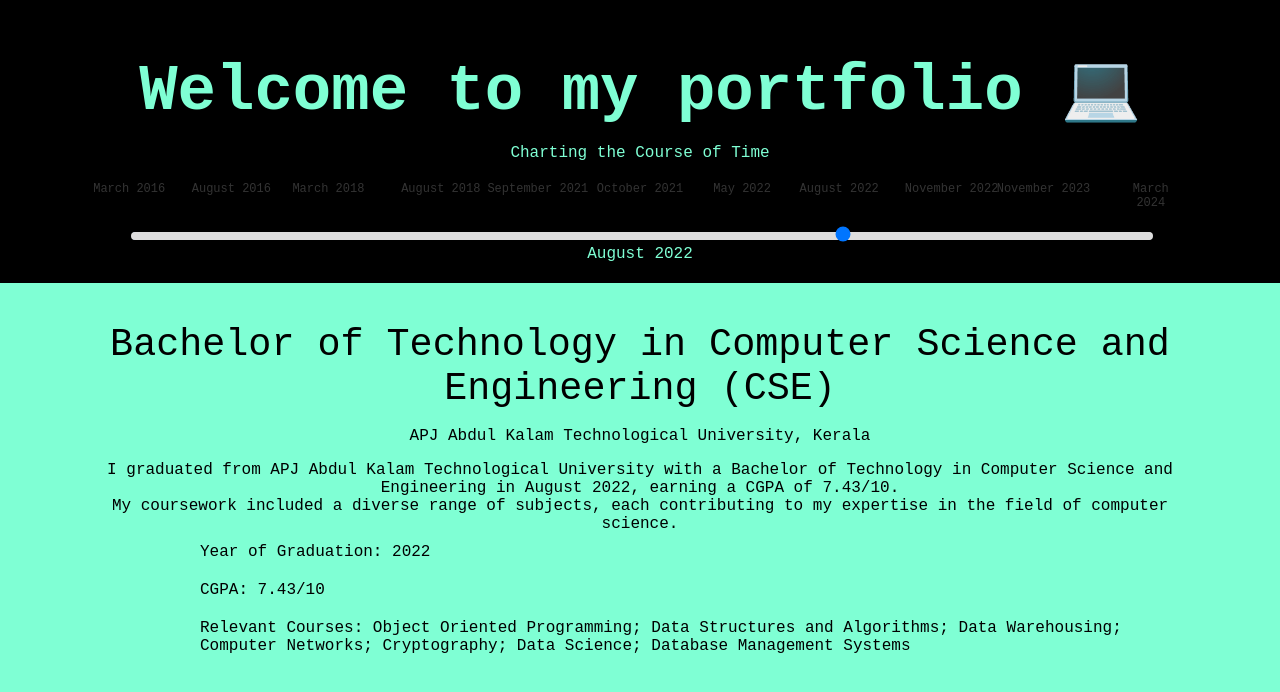
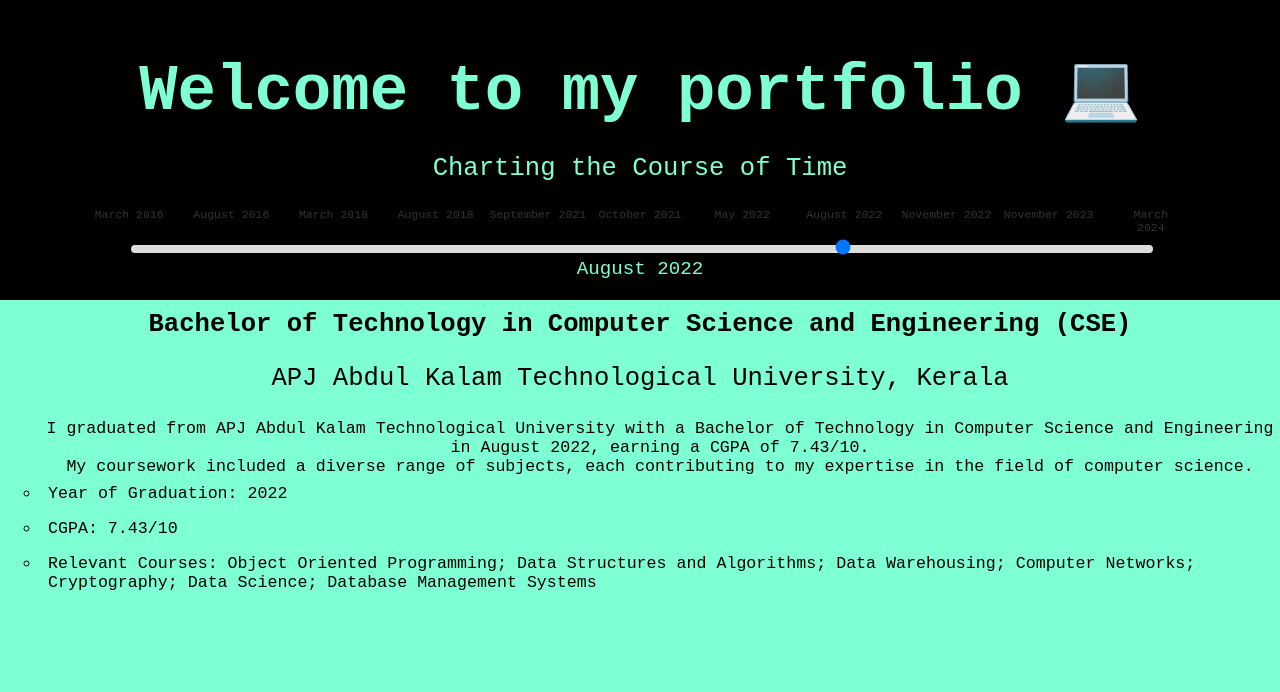
Before and after one commit to pauljose513/pauljose.github.io, a plain HTML site: page index.html in a window 1280 px wide. Shown: the part 750-1442 px from the top of the page. Drawn offline with nearby package versions, Linux system fonts and the light colour scheme.

Commit message:
8th commit with HTML, CSS and Jvascript

```diff
--- a/index.html
+++ b/index.html
@@ -20,7 +20,7 @@
     <section id="navigation" class="section2">
         <nav class="navbar">
             <ul>
-                <li><a href="#home"></a></li>
+
                 <li><a id="a1" href="#studies" class="toggle-link" data-target="studies">STUDIES</a></li>
                 <li><a id="a2" href="#projects" class="toggle-link" data-target="projects">PROJECTS</a></li>
                 <li><a id="a3" href="#experience" class="toggle-link" data-target="experience">EXPERIENCE</a></li>
@@ -38,14 +38,14 @@
                 <div class="slider-values">
                     <span class="slider-label" style="left: 0%;">March 2016</span>
                     <span class="slider-label" style="left: 10%;">August 2016</span>
-                    <span class="slider-label" style="left: 19.5%;">March 2018</span>
-                    <span class="slider-label" style="left: 30.5%;">August 2018</span>
+                    <span class="slider-label" style="left: 20%;">March 2018</span>
+                    <span class="slider-label" style="left: 30%;">August 2018</span>
                     <span class="slider-label" style="left: 40%;">September 2021</span>
                     <span class="slider-label" style="left: 50%;">October 2021</span>
                     <span class="slider-label" style="left: 60%;">May 2022</span>
-                    <span class="slider-label" style="left: 69.5%;">August 2022</span>
-                    <span class="slider-label" style="left: 80.5%;">November 2022</span>
-                    <span class="slider-label" style="left: 89.5%;">November 2023</span>
+                    <span class="slider-label" style="left: 70%;">August 2022</span>
+                    <span class="slider-label" style="left: 80%;">November 2022</span>
+                    <span class="slider-label" style="left: 90%;">November 2023</span>
                     <span class="slider-label" style="left: 100%;">March 2024</span>
                 </div>
                 <input type="range" id="year-slider" min="0" max="10" step="1" value="7">
--- a/styles.css
+++ b/styles.css
@@ -11,20 +11,22 @@
     display: flex;
     justify-content: center;
     align-items: center;
-    background-color: #000000; /* Dark background color */
-    color: #4c00ffb6; /* Contrast text color */
+    flex-shrink: 1;
+    background-color: #000000;
+    color: #4c00ffb6;
     font-family: Arial, sans-serif;
-    transition: background-color 0.3s ease; /* Smooth background color transition */
+    transition: background-color 0.3s ease-in;
     position: relative;
-    z-index: 2; /* Ensure section1 is on top */
+    z-index: 2;
 }
 
 .section2 {
+
+    display: flex;
     height: fit-content;
-    display: flex;
     justify-content:center;
-	margin-top: 0%;
-    align-items:center;
+    align-items:flex-start;
+    flex-shrink: 1;
     background-color: #000000; /* Light background color */
     color: aquamarine; /* Contrast text color */
     font-family: 'Courier New', Courier, monospace;
@@ -35,37 +37,47 @@
     text-align: center;
 }
 
+
+
 h1, h2 {
     font-size: 5vw; /* Responsive font size */
     font-weight: bold;
     margin: 0 10px; /* Add some padding for better readability on small screens */
-    transition: font-size 0.3s ease; /* Smooth font size transition */
-}
-h4 {
-	padding-top: 5vb;
-	font-size: 3vw;
-	font-weight:normal;
-	margin: 0 10px; /* Add some padding for better readability on small screens */
-    transition: font-size 0.3s ease; /* Smooth font size transition */
+    transition: font-size 0.0s ease-in; /* Smooth font size transition */
 }
 
-ul {
-	list-style-type:"";
-	justify-content: center;
-	padding-left: 10vb;
-	padding-right: 10vb;
-}
 /* Media query for smaller screens */
-@media (max-width: 600px) {
+@media (max-width: 300px) {
     h1, h2 {
-        font-size: 7vw;
+        font-size: 5vw;
+    }
+    h4 {
+        font-size: 2vw;
+    }
+    ul {
+        font-size: 1.5vw;
+    }
+    .section3 {
+        height: 40vb;
     }
 }
-.newli {
-	padding: 10px;
-	text-align: left;
-	padding-left: 15vb;
+
+/* Fallback for very large screens */
+@media (min-width: 1200px) {
+    h1, h2 {
+        font-size: 5vw;
+    }
+    h4 {
+        font-size: 2vw;
+    }
+    ul {
+        font-size: 1.5vw;
+    }
+    .section3 {
+        height: 60vb;
+    }
 }
+
 
 .navbar {
     position: fixed;
@@ -79,6 +91,7 @@
 
 .navbar ul {
     display: flex;
+    flex-shrink: 1;
     list-style-type: none;
     margin: 0;
     padding: 0;
@@ -122,18 +135,21 @@
     position: relative;
     height: 20px;
     margin-bottom: 10px;
+
 }
 
 .slider-label {
     position: absolute;
     transform: translateX(-50%);
-    font-size: 12px;
+    font-size: .9vw;
     color: #333;
+    justify-content: space-around;
 }
 
 #year-slider {
     width: 100%;
-    margin-top: 20px;
+    margin-top: .5vw;
+    flex-shrink: 1;
 }
 
 /* Webkit browsers (Chrome, Safari) */
@@ -219,9 +235,40 @@
 }
 
 #section3 {
-	display: block;
+	display: flex;
 	height: 60vb;
-	background-color: aquamarine;
+    flex-shrink: 1;
+    align-items: flex-start;
+    justify-content: center;
+    flex-wrap: nowrap;
+}
+
+p {
+    font-size: 2vw;
+}
+
+h4 {
+	padding-top: 10px;
+	font-size: 2vw;
+	font-weight:bold;
+	margin: 0 10px; /* Add some padding for better readability on small screens */
+    transition: font-size 0.0s ease; /* Smooth font size transition */
+}
+
+ul {
+	list-style-type: none;
+    font-size: 1.3vw;
+}
+
+.newli {
+    list-style: circle;
+	text-align: left;
+    padding: 1vh;
+}
+
+#current-value {
+    color: aquamarine;
+    font-size: 1.5vw;
 }
 
 .hiddenSection {
```
